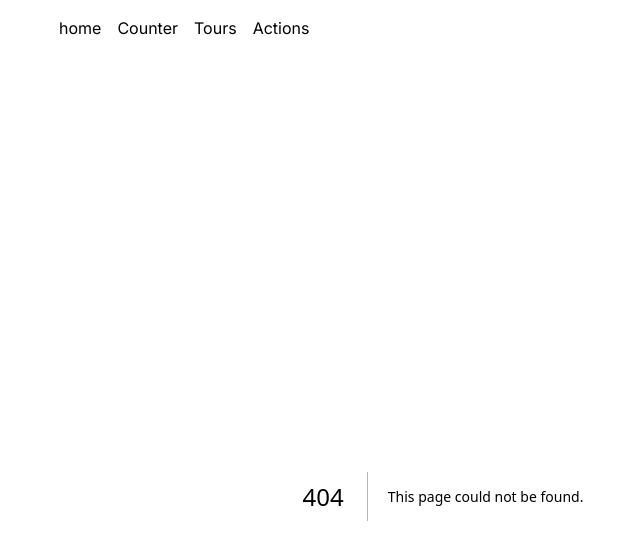
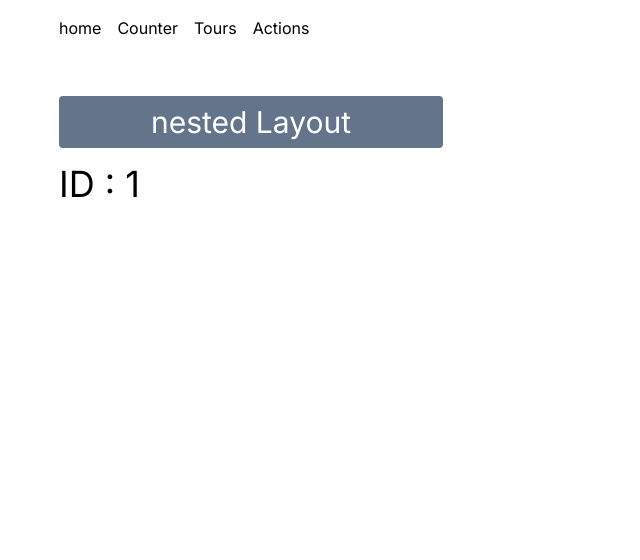
Before and after one commit to yuna-c/nextjs-tutorial, a Next.js app: page /tours/1 in a window 1280 px wide. Before the commit this address had no page. Shown: the top 560 px of the page, without its empty margins (197-837 px from the left). Built offline with nearby package versions, Linux system fonts and the light colour scheme.

Commit message:
Dynamic Page(동적 페이지)

```diff
--- /dev/null
+++ b/app/tours/[id]/page.tsx
@@ -0,0 +1,9 @@
+function page({ params }: { params: { id: string } }) {
+  return (
+    <div>
+      <h1 className="text-4xl">ID : {params.id}</h1>
+    </div>
+  )
+}
+
+export default page
--- a/app/tours/page.tsx
+++ b/app/tours/page.tsx
@@ -1,3 +1,5 @@
+import Link from 'next/link'
+
 const url = 'https://www.course-api.com/react-tours-project'
 
 type Tour = {
@@ -22,8 +24,13 @@
   return (
     <section>
       <h1 className="text-3xl mb-4">Tours</h1>
+
       {data.map((tour) => {
-        return <h2 key={tour.id}>{tour.name}</h2>
+        return (
+          <Link href={`/tours/${tour.id} `} key={tour.id} className="hover:text-blue-500">
+            <h2>{tour.name}</h2>
+          </Link>
+        )
       })}
     </section>
   )
```
